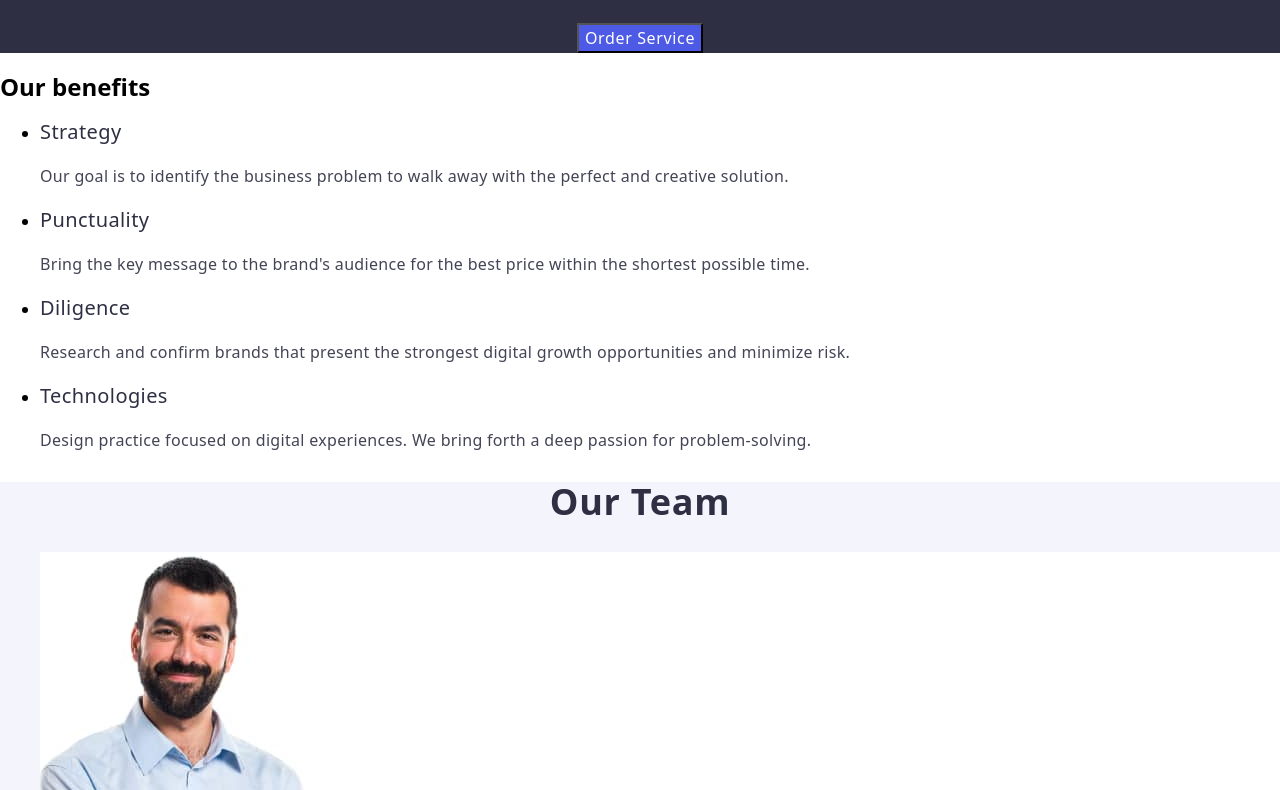
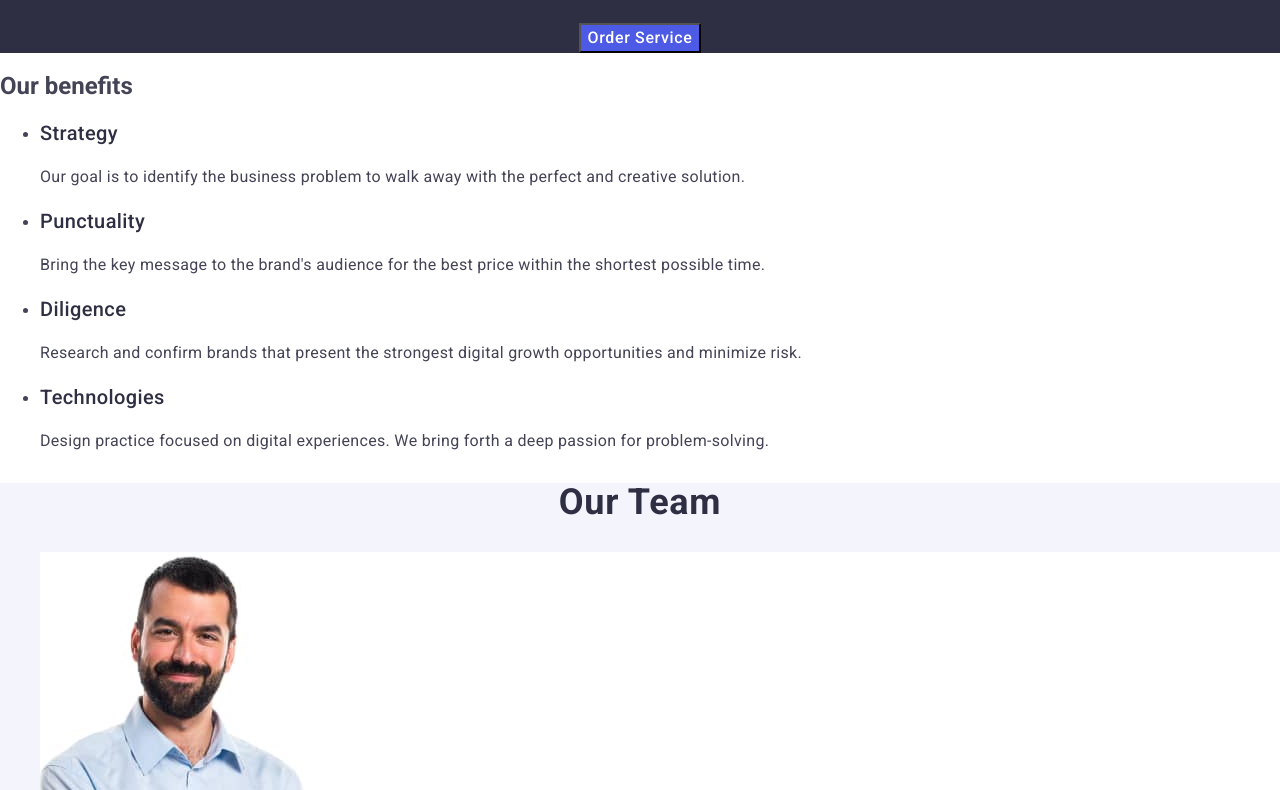
Before and after one commit to sundnepr/goit-markup-hw-02, a plain HTML site: page index.html in a window 1280 px wide. Shown: the part 303-1093 px from the top of the page. Drawn offline with nearby package versions, Linux system fonts and the light colour scheme.

Commit message:
Update styles.css

```diff
--- a/css/styles.css
+++ b/css/styles.css
@@ -8,20 +8,20 @@ ol {
   text-decoration: none;
 } */
 
-/* button {
+button {
   cursor: pointer;
-} */
+}
 
 /* img {
   display: block;
 } */
 
-/* body {
+body {
   font-family: "Roboto", sans-serif;
   color: inherit;
   color: #434455;
   background-color: #ffffff;
-} */
+}
 
 /* ========/Common styles =========*/
 
```
